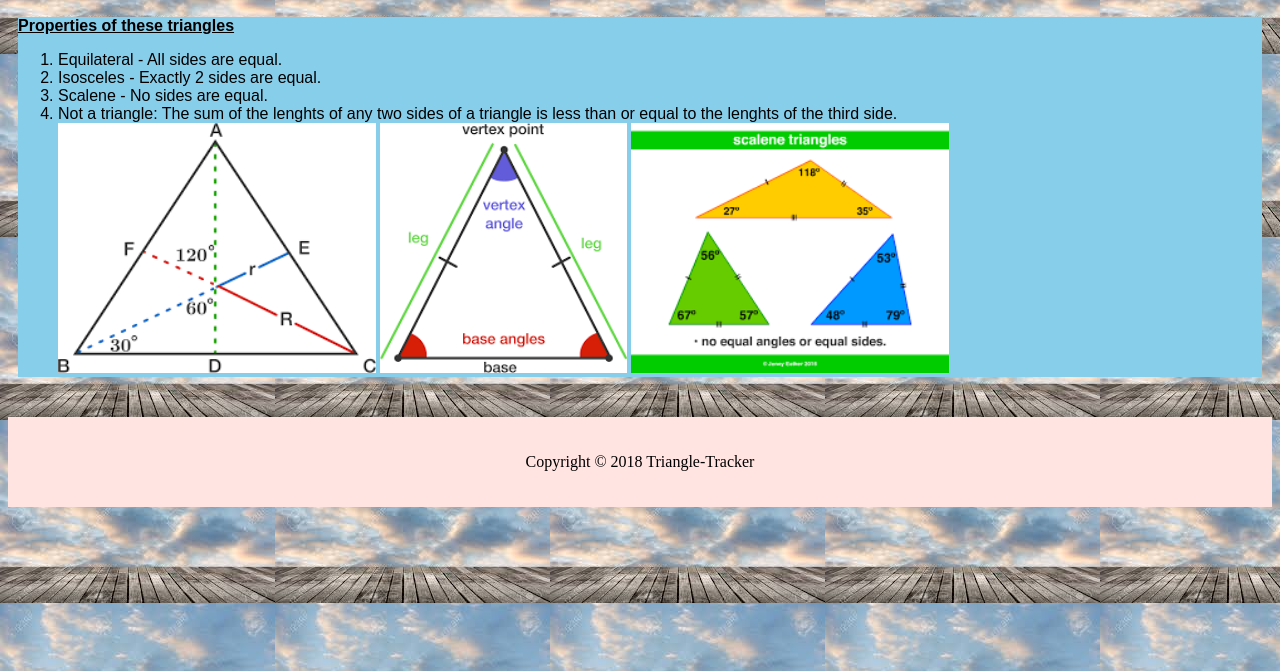
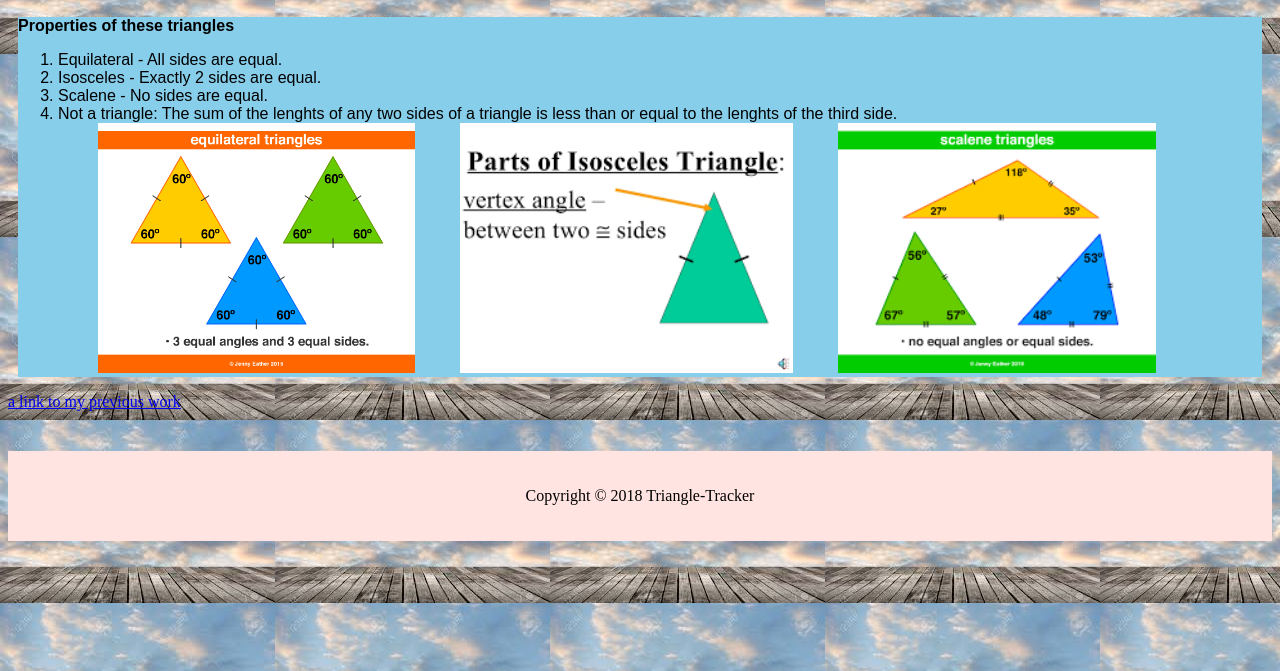
Before and after one commit to alexarirok/Triangle--Tracker, a plain HTML site: page index.html in a window 1280 px wide. Shown: the part 129-800 px from the top of the page. Drawn offline with Linux system fonts and the light colour scheme; a script that the page names is missing.

Commit message:
link to my previous work added

```diff
--- a/css/stylesheet.css
+++ b/css/stylesheet.css
@@ -17,6 +17,9 @@
   font-family: fantasy;
 
 }
+
+}
+
 .strong {
   font-size: 20px
   font-weight: 400px;
@@ -32,6 +35,10 @@
   margin: 5px 10px 5px 10px;
   padding: 5px, 5px, 5px, 5px;
 }
+.img-container {
+  float: left, center, right;
+  padding: inherit;
+}
 
 #Main-footer {
   background: mistyrose;
--- a/index.html
+++ b/index.html
@@ -16,11 +16,12 @@
         <li>Isosceles - Exactly 2 sides are equal.</li>
         <li>Scalene - No sides are equal.</li>
         <li>Not a triangle: The sum of the lenghts of any two sides of a triangle is less than or equal to the lenghts of the third side.</li>
-        <img src="images/equilateral triangle.jpg" alt="Equilateral triangle" height="250">
-        <img src="images/isoceles.jpg" alt="Isoceles" height="250">
-        <img src="images/scalene.png" alt="Scalene" height="250">
+        <img src="images/equilateralTriangle.gif" alt="Equilateral triangle" height="250" class="img-container">
+        <img src="images/isoceless.png" alt="Isoceles" height="250"class="img-container">
+        <img src="images/scalene.png" alt="Scalene" height="250"class="img-container">
     </p>
     </div>
+    <a href="file:///home/alex/Desktop/Portfolio-for-Alex/index.html">a link to my previous work</a>
         <footer id="Main-footer">
         <p>Copyright &copy; 2018 Triangle-Tracker</p>
 
```
Also changed, not shown: images/equilateralTriangle.gif (added), images/isoceless.png (added).
